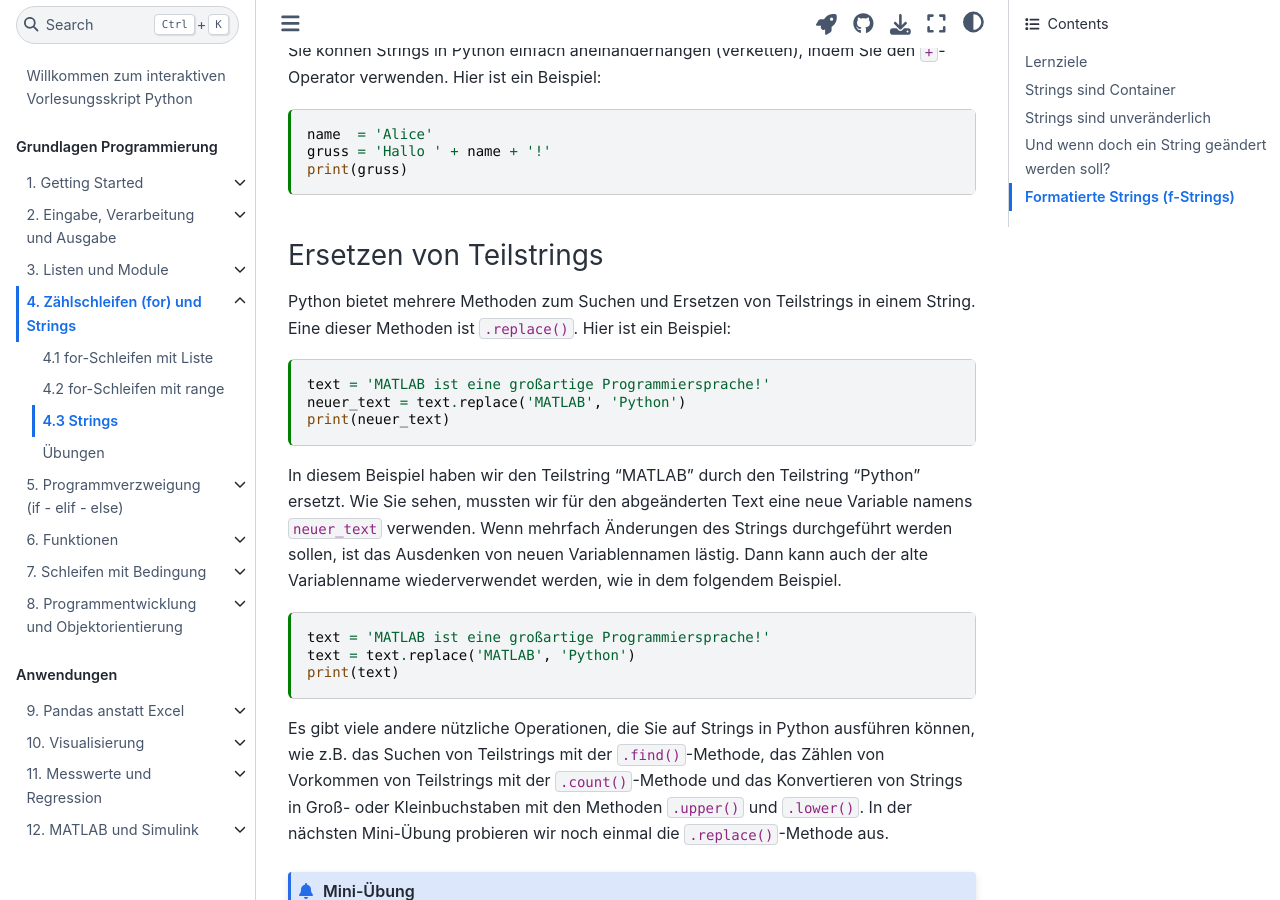
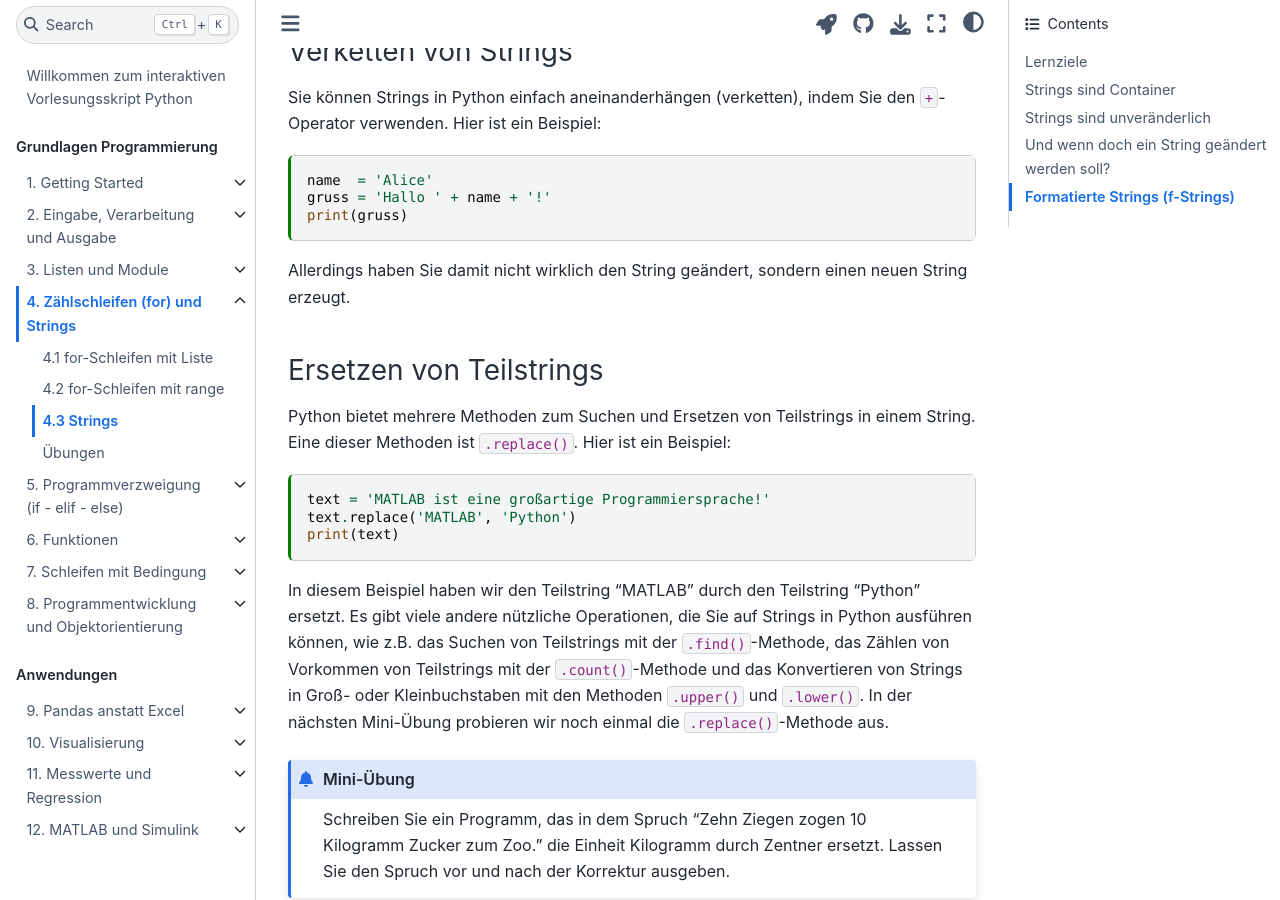
Before and after one commit to gramschs/book_python, a Jupyter Book: the page built from doc/chapter04/chapter04_sec03.md, in a window 1280 px wide and 900 px high, scrolled down 3045 px. Built offline with Jupyter Book 1.0.4 settings and Sphinx 7.4.7 and the Sphinx Book theme 1.1.4, drawn with Linux system fonts in a browser that asks for light colours; some of the changed text lies outside the part shown.

Commit message:
typos fixed

`````diff
--- a/doc/chapter04/chapter04_sec03.md
+++ b/doc/chapter04/chapter04_sec03.md
@@ -22,14 +22,14 @@ f-Strings auch formatierte Ausgaben zu produzieren.
 
 ## Lernziele
 
-````{admonition} Lernziele
+```{admonition} Lernziele
 :class: hint
 * Sie wissen, dass Strings unveränderliche Container sind und welche Konsequenzen das für die Programmierung hat.
 * Sie können mit dem Index auf einzelne Zeichen eines Strings zugreifen.
 * Sie können Strings mit dem Plus-Operator **verketten**.
 * Sie können mit der **.replace()**-Methode einen Teilstring in einem String durch einen anderen Teilstring ersetzen.
 * Sie können mit einem **f-String** den Wert einer Variablen in einen String einbetten und zur Laufzeit anzeigen lassen.
-````
+```
 
 
 ## Strings sind Container
@@ -39,7 +39,7 @@ Verkettung von einzelnen Zeichen zu interpretieren. Mit dieser Idee ist dann
 vielleicht auch nicht verwunderlich, dass die einzelnen Zeichen eines Strings
 über den Index angesprochen werden können.
 
-```{code_cell} ipython3
+```{code-cell} ipython3
 # Erzeugung und Anzeige String
 mein_string = 'Hallo, Du da!'
 print(mein_string)
@@ -55,7 +55,6 @@ Aber welche Zeichen gehören dazu? Probieren Sie die folgende Mini-Übung aus.
 :class: miniexercise
 Speichern Sie den String 'Hallo, Du da!' in einer Variable. Beantworten Sie folgende Fragen zuerst durch Überlegen, dann durch Ausprobieren.
 
-* Was ist der kleinste Index des Strings 'Hallo, Du da!'?
 * Was ist der größte Index des String 'Hallo, Du da!'?
 * Was passiert, wenn Sie auf den Index 20 zugreifen wollen?
 * Welches Zeichen hat den Index 6?
@@ -64,7 +63,6 @@ Speichern Sie den String 'Hallo, Du da!' in einer Variable. Beantworten Sie folg
 ````{admonition} Lösung
 :class: minisolution, toggle
 
-* Der kleinste Index ist 0.
 * Der größte Index ist 12.
 * Beim Versuch, auf Index 20 zuzugreifen, gibt es eine Fehlermeldung: 'IndexError: string index out of range'. Der Index 20 ist außerhalb des zulässigen Indexbereichs von 0 bis 12.
 * Das Zeichen an Indexposition 6 ist ein Leerzeichen. Leerzeichen sind auch Zeichen und müssen mitgezählt werden.
@@ -160,6 +158,9 @@ gruss = 'Hallo ' + name + '!'
 print(gruss)
 ```
 
+Allerdings haben Sie damit nicht wirklich den String geändert, sondern einen
+neuen String erzeugt.
+
 ### Ersetzen von Teilstrings
 
 Python bietet mehrere Methoden zum Suchen und Ersetzen von Teilstrings in einem
@@ -167,30 +168,17 @@ String. Eine dieser Methoden ist `.replace()`. Hier ist ein Beispiel:
 
 ```{code-cell} ipython3
 text = 'MATLAB ist eine großartige Programmiersprache!'
-neuer_text = text.replace('MATLAB', 'Python')
-print(neuer_text)
-
+text.replace('MATLAB', 'Python')
+print(text)
 ```
 
 In diesem Beispiel haben wir den Teilstring "MATLAB" durch den Teilstring
-"Python" ersetzt. Wie Sie sehen, mussten wir für den abgeänderten Text eine neue
-Variable namens `neuer_text` verwenden. Wenn mehrfach Änderungen des Strings
-durchgeführt werden sollen, ist das Ausdenken von neuen Variablennamen lästig.
-Dann kann auch der alte Variablenname wiederverwendet werden, wie in dem
-folgendem Beispiel.
-
-```{code-cell} ipython3
-text = 'MATLAB ist eine großartige Programmiersprache!'
-text = text.replace('MATLAB', 'Python')
-print(text)
-```
-
-Es gibt viele andere nützliche Operationen, die Sie auf Strings in Python
-ausführen können, wie z.B. das Suchen von Teilstrings mit der `.find()`-Methode,
-das Zählen von Vorkommen von Teilstrings mit der `.count()`-Methode und das
-Konvertieren von Strings in Groß- oder Kleinbuchstaben mit den Methoden
-`.upper()` und `.lower()`. In der nächsten Mini-Übung probieren wir noch einmal
-die `.replace()`-Methode aus.
+"Python" ersetzt. Es gibt viele andere nützliche Operationen, die Sie auf
+Strings in Python ausführen können, wie z.B. das Suchen von Teilstrings mit der
+`.find()`-Methode, das Zählen von Vorkommen von Teilstrings mit der
+`.count()`-Methode und das Konvertieren von Strings in Groß- oder
+Kleinbuchstaben mit den Methoden `.upper()` und `.lower()`. In der nächsten
+Mini-Übung probieren wir noch einmal die `.replace()`-Methode aus.
 
 
 ````{admonition} Mini-Übung
`````
Also changed, not shown: other parts of doc/chapter04/chapter04_sec03.md (+5 -5 lines), doc/chapter04/chapter04_sec04.md (+0 -1 lines).
